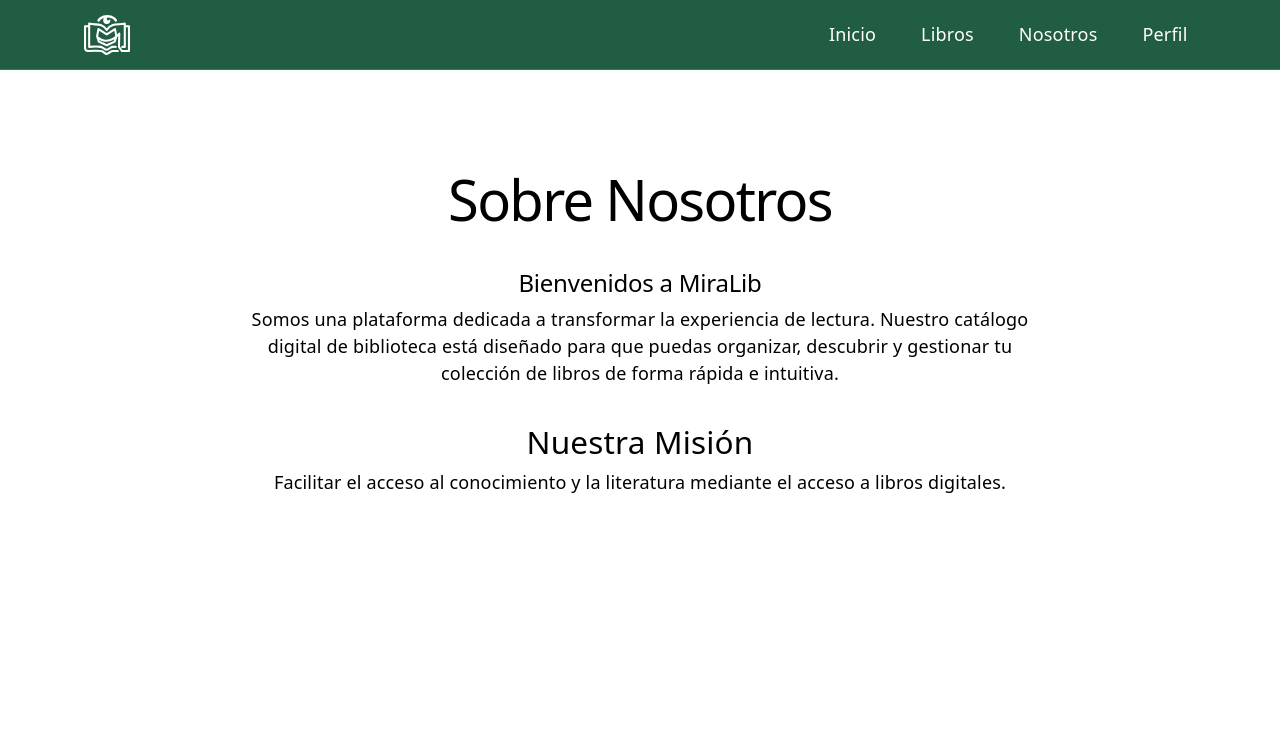
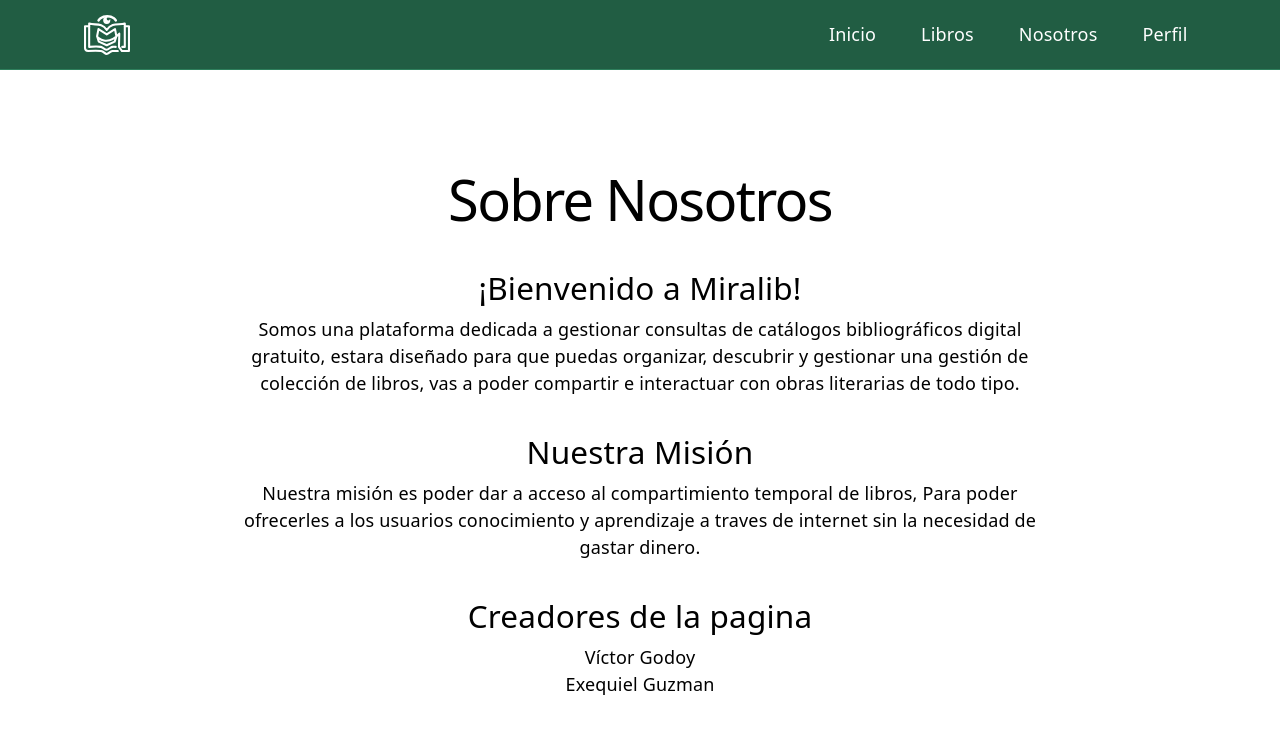
Before and after one commit to Exe25GB/MiraLib, a React (Vite) app: page /nosotros in a window 1280 px wide. Shown: the top 734 px of the page. Built offline with nearby package versions, Linux system fonts and the light colour scheme.

Commit message:
Se edito el texto del códgio Nosotros.jsx

```diff
--- a/src/pages/Nosotros.jsx
+++ b/src/pages/Nosotros.jsx
@@ -6,17 +6,24 @@ const Nosotros = () => {
       <h1>Sobre Nosotros</h1>
 
       <section className="info-nosotros" style={{ maxWidth: '800px', margin: '0 auto', marginTop: '2rem' }}>
-        <h2>Bienvenidos a MiraLib</h2>
+
+        <h3 style={{ marginTop: '2rem' }}>¡Bienvenido a Miralib!</h3>
         <p>
-          Somos una plataforma dedicada a transformar la experiencia de lectura.
-          Nuestro catálogo digital de biblioteca está diseñado para que puedas organizar,
-          descubrir y gestionar tu colección de libros de forma rápida e intuitiva.
+          Somos una plataforma dedicada a gestionar consultas de catálogos bibliográficos digital gratuito,
+          estara diseñado para que puedas organizar, descubrir y gestionar una gestión de colección de libros,
+          vas a poder compartir e interactuar con obras literarias de todo tipo.
         </p>
 
         <h3 style={{ marginTop: '2rem' }}>Nuestra Misión</h3>
         <p>
-          Facilitar el acceso al conocimiento y la literatura mediante el acceso a libros digitales.
+           Nuestra misión es poder dar a acceso al compartimiento temporal de libros,
+           Para poder ofrecerles a los usuarios conocimiento y aprendizaje a traves de internet sin la necesidad de gastar dinero.
         </p>
+
+        <h3 style={{ marginTop: '2rem' }}>Creadores de la pagina</h3>
+         <p>Víctor Godoy</p>
+         <p>Exequiel Guzman</p>
+
       </section>
     </main>
   );
```
